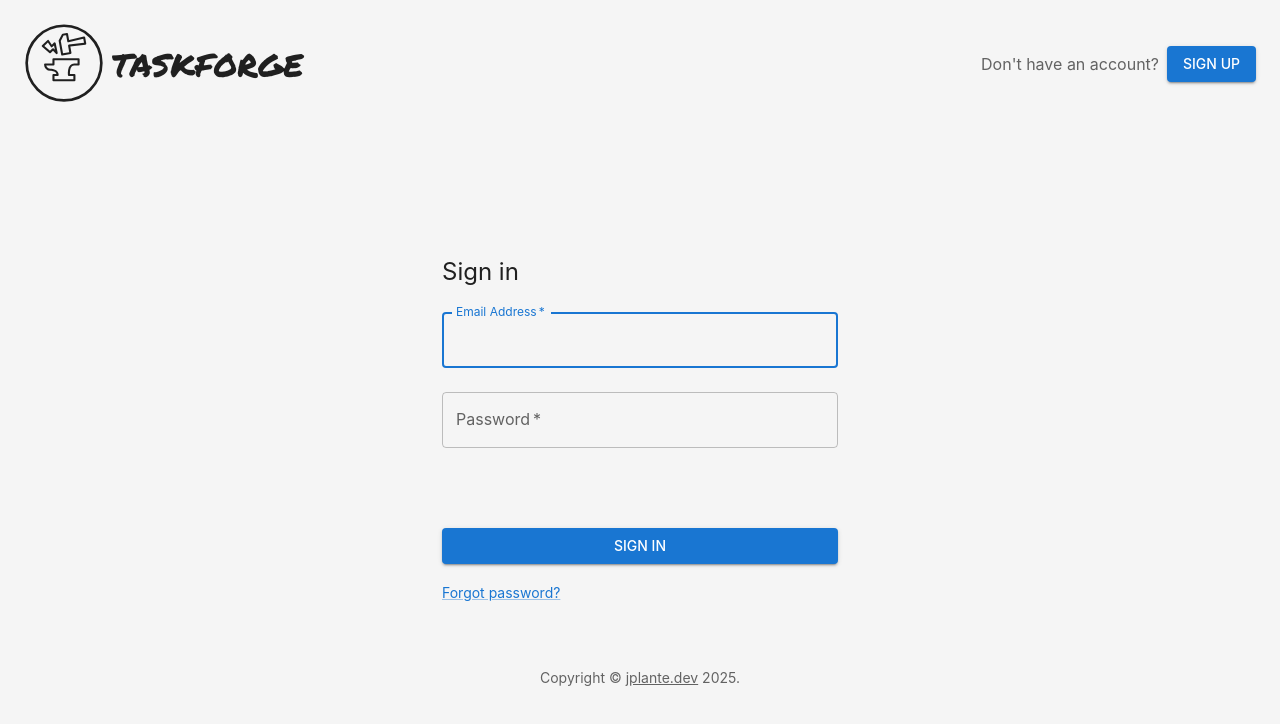
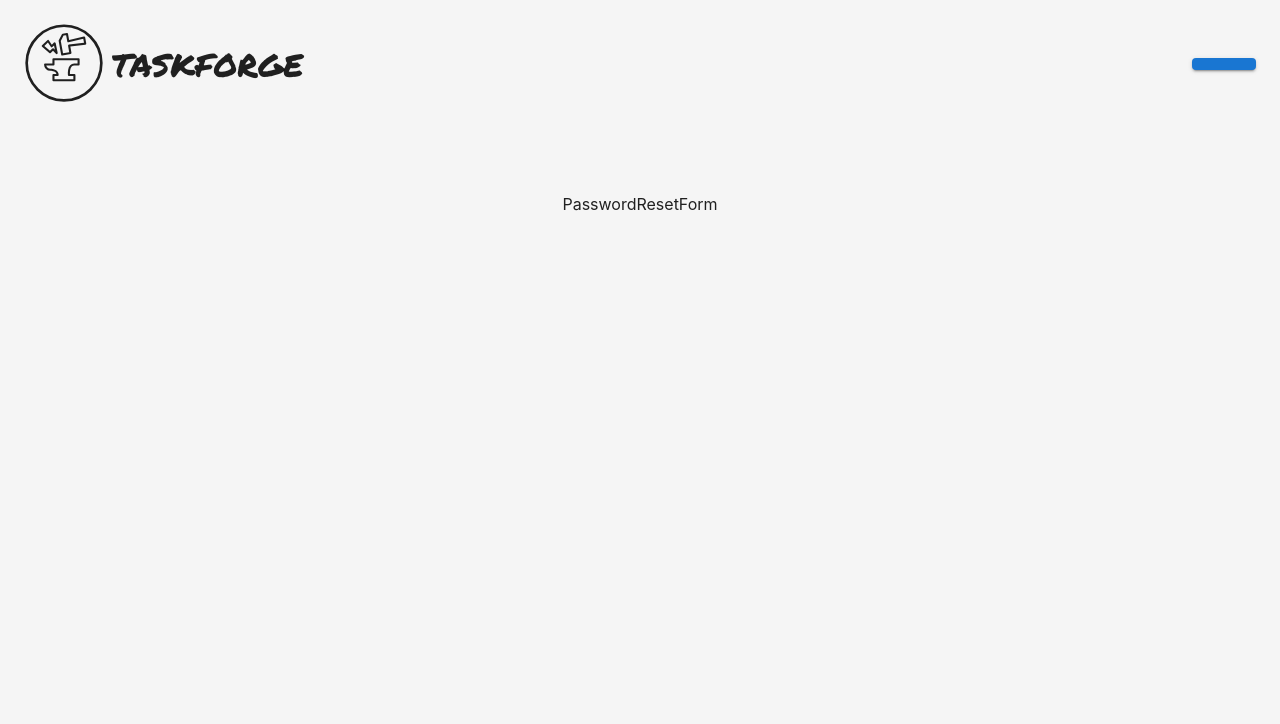
Before and after one commit to jplante01/task_forge, a React (Vite) app: page /reset-password in a window 1280 px wide. Before the commit this address led to /login. Shown: the top 724 px of the page. Built offline with nearby package versions, Linux system fonts and the light colour scheme; no server answers.

Commit message:
Add a password reset route and page

```diff
--- a/src/App.jsx
+++ b/src/App.jsx
@@ -12,6 +12,7 @@ import { QueryClient, QueryClientProvider } from "@tanstack/react-query";
 import { ReactQueryDevtools } from "@tanstack/react-query-devtools";
 import { ThemeModeProvider } from "./contexts/ThemeModeContext";
 import ProtectedRoute from "./components/ProtectedRoute";
+import ResetPassword from "./pages/ResetPassword";
 
 const queryClient = new QueryClient({
   defaultOptions: {
@@ -34,6 +35,7 @@ export default function App() {
           <QueryClientProvider client={queryClient}>
             <Routes>
               <Route path="/login" element={<Login />} />
+              <Route path="/reset-password" element={<ResetPassword />} />
               <Route
                 path="/"
                 element={
--- a/src/components/PasswordResetDialog.jsx
+++ b/src/components/PasswordResetDialog.jsx
@@ -1,4 +1,5 @@
 import * as React from "react";
+import { useState } from "react";
 import Button from "@mui/material/Button";
 import TextField from "@mui/material/TextField";
 import Dialog from "@mui/material/Dialog";
@@ -8,30 +9,34 @@ import DialogContentText from "@mui/material/DialogContentText";
 import DialogTitle from "@mui/material/DialogTitle";
 import { useAuth } from "../contexts/AuthContext";
 
-
 export default function PasswordResetDialog({ dialogOpen, toggleDialog }) {
-
   const { resetPassword } = useAuth();
+  const [showConfirmation, setShowConfirmation] = useState(false);
 
   const handleClose = () => {
+    setShowConfirmation(false);
     toggleDialog();
   };
+
+  const handleSubmit = (event) => {
+    event.preventDefault();
+    const formData = new FormData(event.currentTarget);
+    const formJson = Object.fromEntries(formData.entries());
+    const email = formJson.email;
+    resetPassword(email);
+    setShowConfirmation(true);
+    // toggleDialog();
+  };
+
+  if (!showConfirmation) {
     return (
       <React.Fragment>
-
         <Dialog
           open={dialogOpen}
           onClose={handleClose}
           PaperProps={{
             component: "form",
-          onSubmit: (event) => {
-            event.preventDefault();
-            const formData = new FormData(event.currentTarget);
-            const formJson = Object.fromEntries(formData.entries());
-            const email = formJson.email;
-            resetPassword(email);
-            toggleDialog();
-          },
+            onSubmit: handleSubmit,
           }}
         >
           <DialogTitle>Reset Password</DialogTitle>
@@ -58,4 +63,41 @@ export default function PasswordResetDialog({ dialogOpen, toggleDialog }) {
         </Dialog>
       </React.Fragment>
     );
+  } else {
+    return (
+      <React.Fragment>
+        <Dialog
+          open={dialogOpen}
+          onClose={handleClose}
+          PaperProps={{
+            component: "form",
+            onSubmit: handleSubmit,
+          }}
+        >
+          <DialogTitle>Reset Request sent</DialogTitle>
+          <DialogContent>
+            <DialogContentText>
+              Please check your email for a link to reset your password.
+            </DialogContentText>
+            <TextField
+              autoFocus
+              required
+              margin="dense"
+              id="name"
+              name="email"
+              label="Email Address"
+              type="email"
+              fullWidth
+              variant="standard"
+              disabled
+            />
+          </DialogContent>
+          <DialogActions>
+            <Button onClick={handleClose}>Cancel</Button>
+            <Button onClick={handleClose}>Return to Login</Button>
+          </DialogActions>
+        </Dialog>
+      </React.Fragment>
+    );
   }
+}
--- /dev/null
+++ b/src/components/PasswordResetForm.jsx
@@ -0,0 +1,5 @@
+import React from "react";
+
+export default function PasswordResetForm() {
+  return <div>PasswordResetForm</div>;
+}
--- /dev/null
+++ b/src/pages/ResetPassword.jsx
@@ -0,0 +1,69 @@
+import React from "react";
+import { TaskForgeLogo } from "../logo/TaskForgeLogo";
+import { useThemeModeContext } from "../contexts/ThemeModeContext";
+import PasswordResetForm from "../components/PasswordResetForm";
+import { Stack, Typography, Button, Box } from "@mui/material";
+
+export default function ResetPassword() {
+  const { theme } = useThemeModeContext();
+
+  return (
+    <React.Fragment>
+      <Stack sx={{ height: "100%" }}>
+        <Stack
+          direction="row"
+          alignItems="center"
+          sx={{ padding: { xs: "0.5rem", sm: "1.5rem" }, marginBottom: "2rem" }}
+          justifyContent="space-between"
+        >
+          <Stack direction="row" alignItems="center">
+            <Box
+              sx={{
+                width: { xs: "60px", sm: "80px" },
+                height: { xs: "60px", sm: "80px" },
+                marginRight: "0.5rem",
+              }}
+            >
+              <TaskForgeLogo
+                sx={{
+                  width: "100%",
+                  height: "100%",
+                  color: theme.palette.text.main,
+                  // padding: "0.5rem",
+                }}
+              />
+            </Box>
+            <Typography
+              variant="logoFont"
+              sx={{ fontSize: { xs: "1.5rem", sm: "2rem" } }}
+            >
+              TASKFORGE
+            </Typography>
+          </Stack>
+          <Stack direction="row" alignItems="center">
+            <Typography
+              variant="body1"
+              sx={{
+                marginRight: "0.5rem",
+                display: { xs: "none", sm: "block" },
+                color: theme.palette.text.secondary,
+              }}
+            ></Typography>
+            <Button variant="contained" color="primary"></Button>
+          </Stack>
+        </Stack>
+        <Box
+          sx={{
+            display: "flex",
+            justifyContent: "center",
+            alignItems: "center",
+            height: "100%",
+            marginTop: "2rem",
+          }}
+        >
+          <PasswordResetForm />
+        </Box>
+      </Stack>
+    </React.Fragment>
+  );
+}
```
Lines whose indentation alone changed are shown as unchanged.
